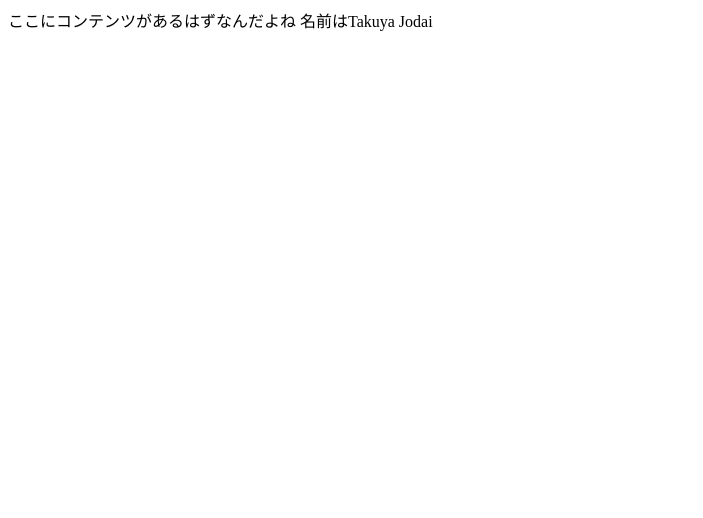
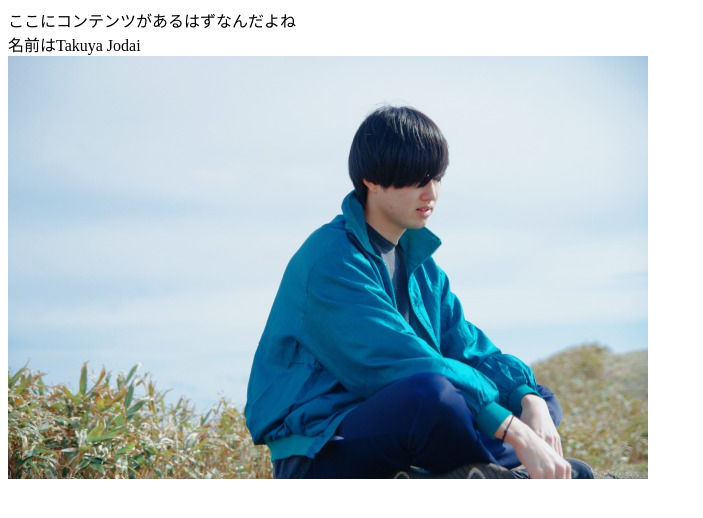
Before and after one commit to takuyajodai/takuyajodai.github.io, a plain HTML site: page index.html in a window 1280 px wide. Shown: the whole page, without its empty margins (0-703 px from the left). Drawn offline with Linux system fonts and the light colour scheme.

Commit message:
update pic

```diff
--- a/index.html
+++ b/index.html
@@ -4,8 +4,10 @@
     </head>
 
     <body>
-        ここにコンテンツがあるはずなんだよね
+        ここにコンテンツがあるはずなんだよね</br>
         名前はTakuya Jodai
     </br>
+        <img src="./static/image/profile.jpg" alt="profile">
+    <br><br>
     </body>
 </html>
```
Also changed, not shown: 2 other files.
